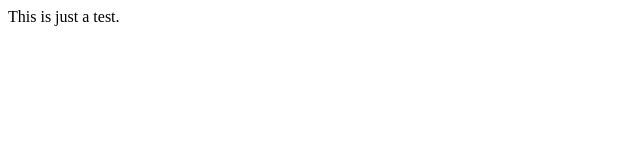
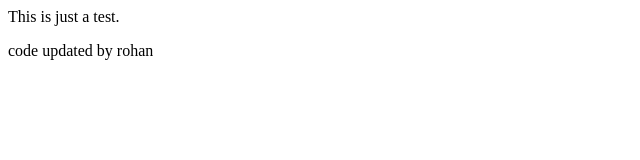
Before and after one commit to Navneet9968/se-project, a plain HTML site: page index.html in a window 1280 px wide. Shown: the whole page, without its empty margins (0-640 px from the left). Drawn offline with Linux system fonts and the light colour scheme.

Commit message:
Update index.html
// change by rohan

```diff
--- a/index.html
+++ b/index.html
@@ -8,6 +8,7 @@
 </head>
 <body>
     This is just a test.
+    <p>code updated by rohan</p>
 
 </body>
 </html>
```
